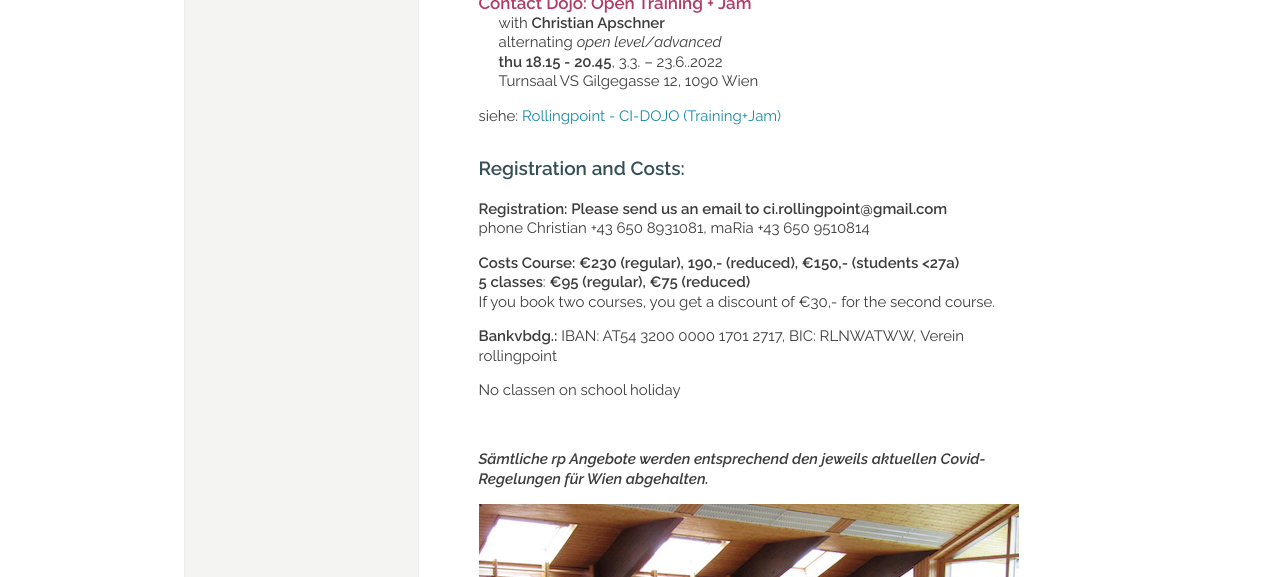
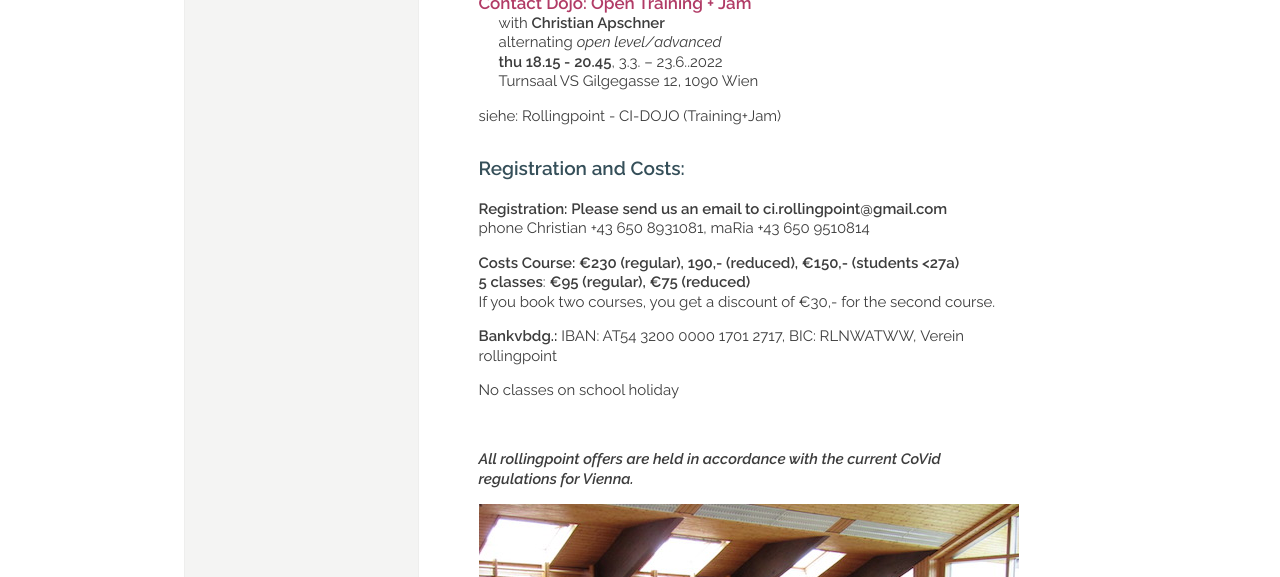
Before and after one commit to manulari/rollingpointat, a Jekyll site: the page built from _pages_en/en-kurse.md, in a window 1280 px wide. Shown: the part 1156-1733 px from the top of the page. Built offline with Jekyll 4.4.1, drawn with Linux system fonts in a browser that asks for light colours; comment, search, counter and statistics services are not loaded.

Commit message:
Update page (en) “en-kurse”

```diff
--- a/_pages_en/en-kurse.md
+++ b/_pages_en/en-kurse.md
@@ -65,7 +65,7 @@ alternating *open level/advanced*\
 **thu 18.15 - 20.45**, 3.3. – 23.6..2022\
 Turnsaal VS Gilgegasse 12, 1090 Wien
 
-siehe: [Rollingpoint - CI-DOJO (Training+Jam)](/dojo)
+siehe: Rollingpoint - CI-DOJO (Training+Jam)
 
 ### Registration and Costs:
 
@@ -78,10 +78,10 @@ If you book two courses, you get a discount of €30,- for the second course.
 
 **Bankvbdg.:** IBAN: AT54 3200 0000 1701 2717, BIC: RLNWATWW, Verein rollingpoint
 
-No classen on school holiday
+No classes on school holiday
 
 &nbsp;
 
-***Sämtliche rp Angebote werden entsprechend den jeweils aktuellen Covid-Regelungen für Wien abgehalten.***
+***All rollingpoint offers are held in accordance with the current CoVid regulations for Vienna.***
 
 ![](/assets/uploads/img_0197.jpg)
```
